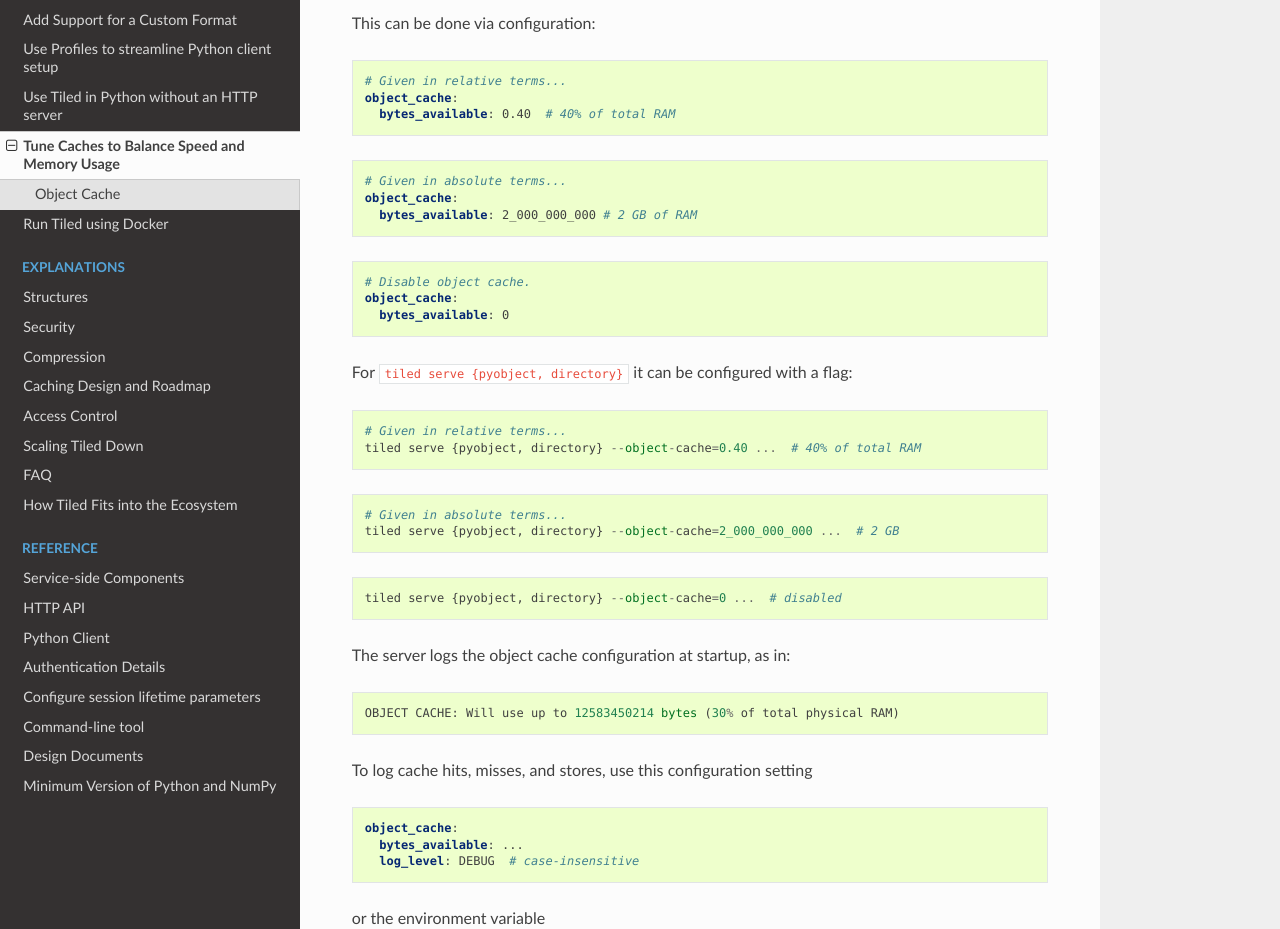
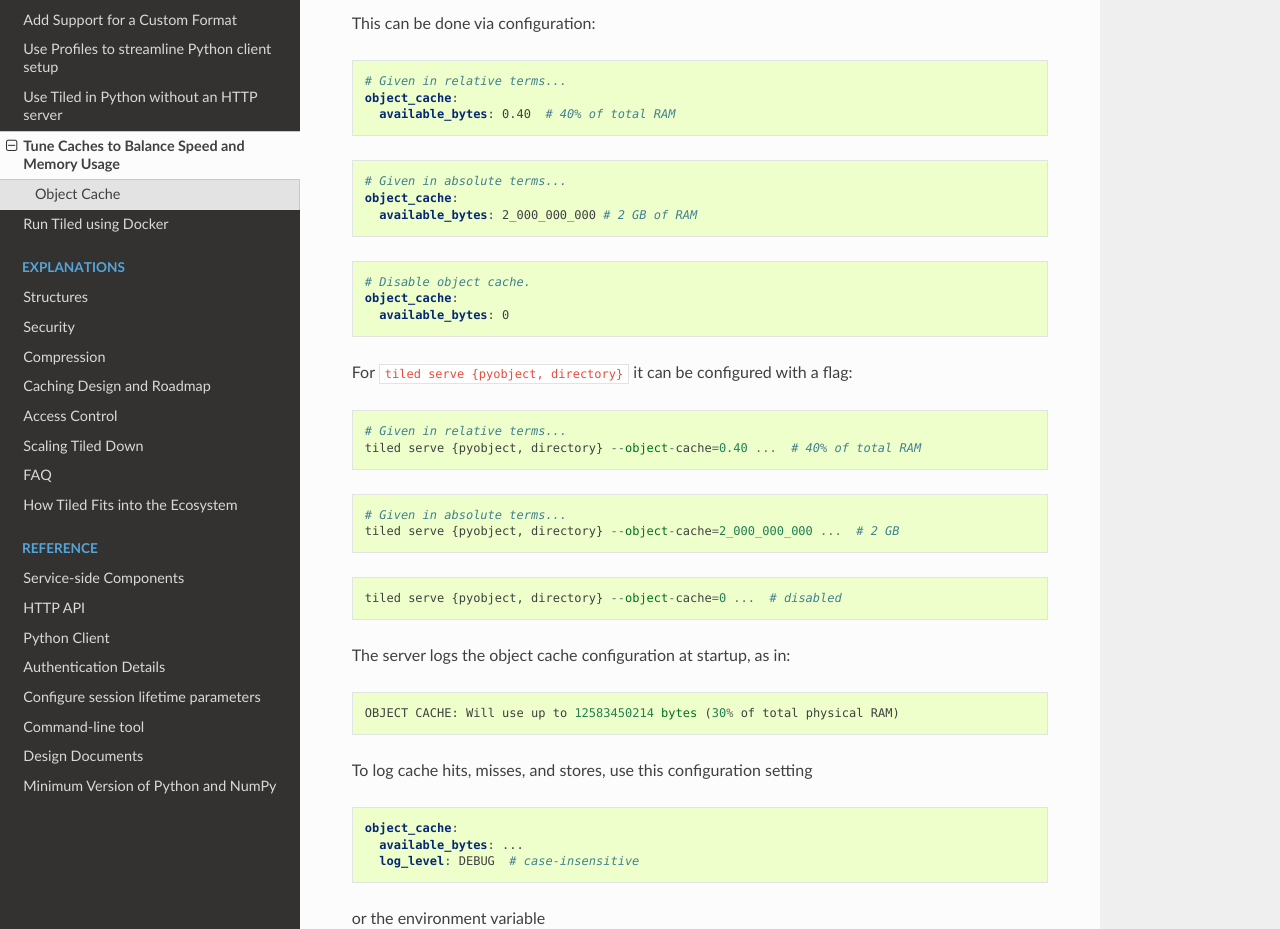
Before and after one commit to bluesky/tiled, a Sphinx documentation site: the page built from docs/source/how-to/tune-caches.md, in a window 1280 px wide and 1400 px high. Shown: the part 468-1397 px from the top of the window. Built offline with Sphinx 7.4.7 and the Read the Docs theme 2.0.0, drawn with Linux system fonts in a browser that asks for light colours; pages that are not in the unit, such as notebooks, are missing from menus.

````diff
--- a/docs/source/how-to/tune-caches.md
+++ b/docs/source/how-to/tune-caches.md
@@ -22,19 +22,19 @@ This can be done via configuration:
 ```yaml
 # Given in relative terms...
 object_cache:
-  bytes_available: 0.40  # 40% of total RAM
+  available_bytes: 0.40  # 40% of total RAM
 ```
 
 ```yaml
 # Given in absolute terms...
 object_cache:
-  bytes_available: 2_000_000_000 # 2 GB of RAM
+  available_bytes: 2_000_000_000 # 2 GB of RAM
 ```
 
 ```yaml
 # Disable object cache.
 object_cache:
-  bytes_available: 0
+  available_bytes: 0
 ```
 
 For `tiled serve {pyobject, directory}` it can be configured with a flag:
@@ -63,7 +63,7 @@ To log cache hits, misses, and stores, use this configuration setting
 
 ```yaml
 object_cache:
-  bytes_available: ...
+  available_bytes: ...
   log_level: DEBUG  # case-insensitive
 ```
 
````
